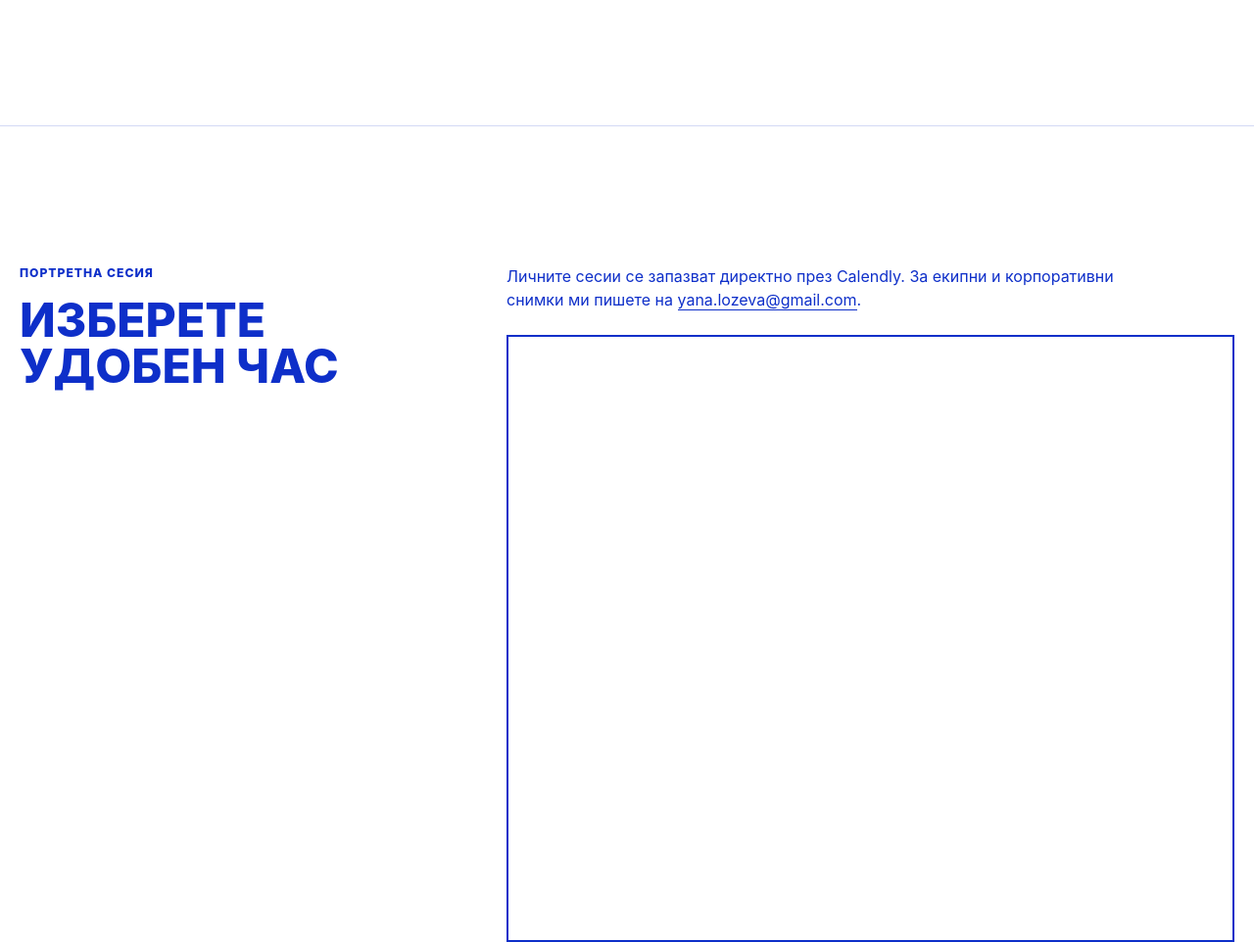
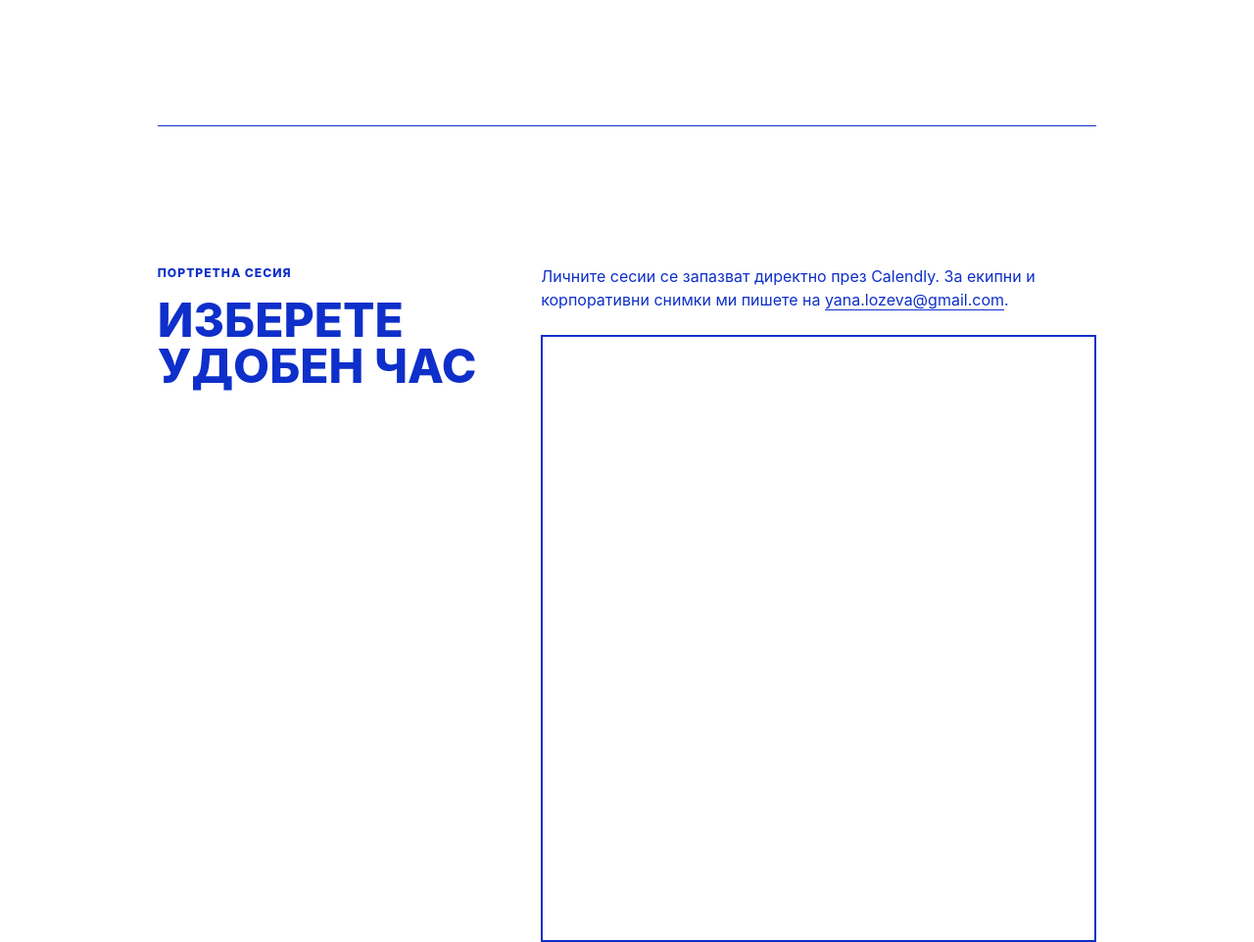
Before and after one commit to ashoilev/yana-lozeva-photography, an Astro site: page /yana-lozeva-photography/bg/ in a window 1280 px wide. Shown: the part 3600-4562 px from the top of the page at 98% size. Built offline with nearby package versions, Linux system fonts and the light colour scheme; Astro itself is replaced by a stand-in of ours; a script that the page names is missing.

Commit message:
Fixed divider on index page

```diff
--- a/src/styles/global.css
+++ b/src/styles/global.css
@@ -1513,6 +1513,7 @@ h3,
 
 .work-section {
   padding: var(--divider-space) 0;
+  border-bottom: 0;
 }
 
 .work-paths {
@@ -1525,8 +1526,13 @@ h3,
 
 /* The footer's top line closes this section; a bottom line here stacked a second line on it. */
 .booking-embed {
-  padding: var(--divider-space) 0;
+  padding: 00 var(--divider-space);
   border-bottom: 0;
+}
+
+.booking-embed-grid {
+  padding-top: var(--divider-space);
+  border-top: 1px solid var(--accent);
 }
 
 /* Portraits + companies: gallery, content bands, closing section. */
```
